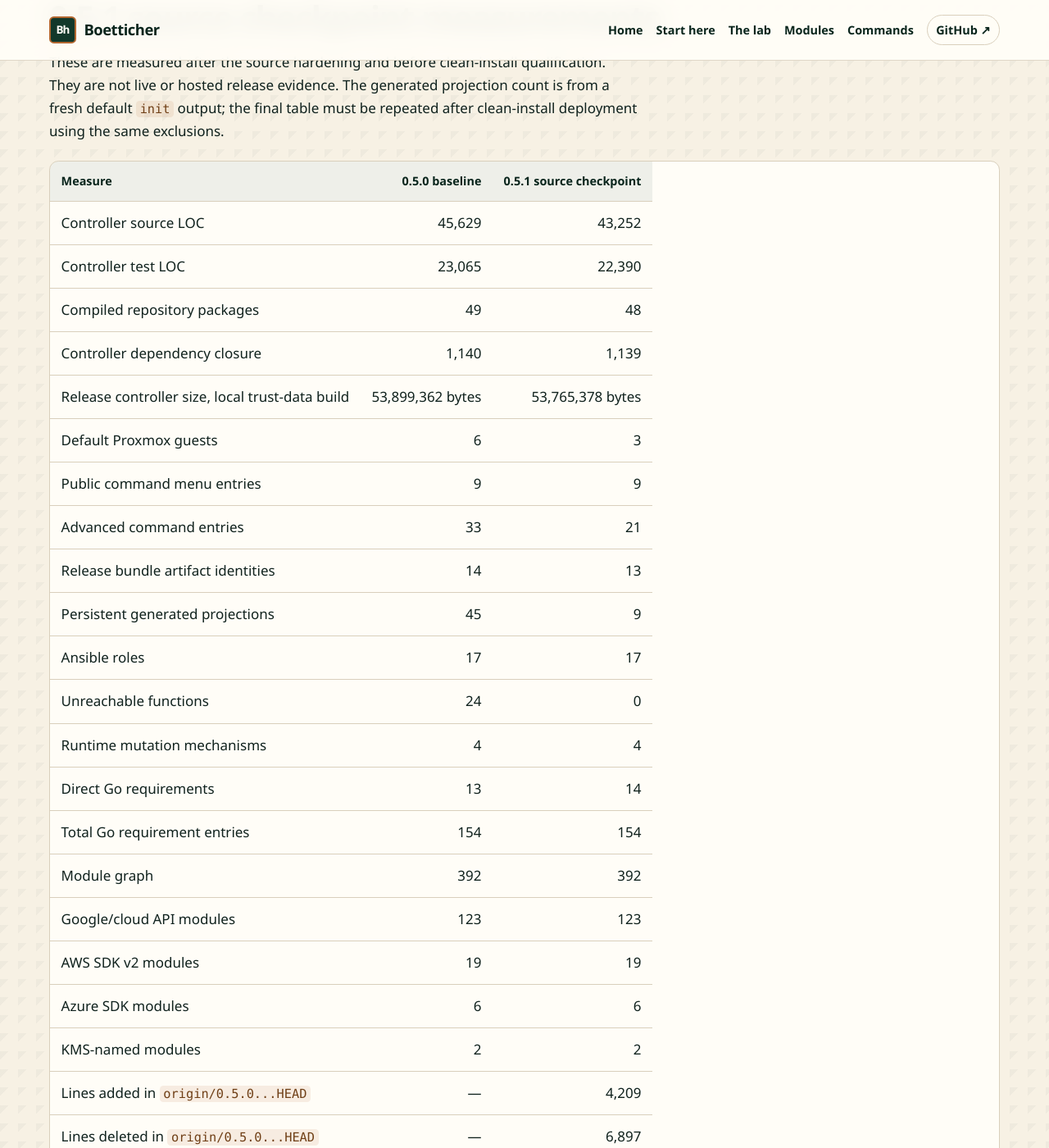
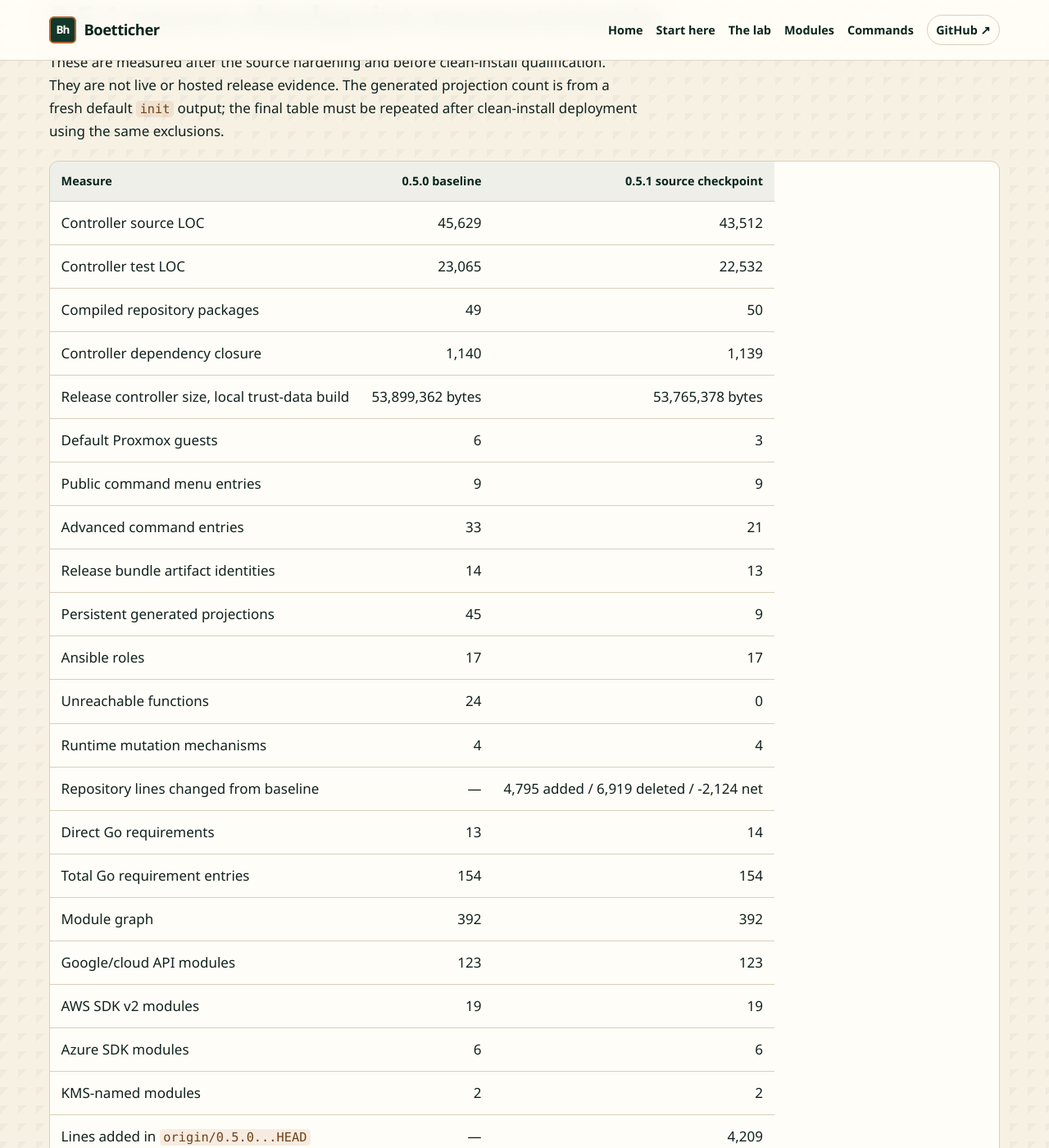
Before and after one commit to gofastercloud/boetticher, a Jekyll site: the page built from docs/release-hardening-0.5.1.md, in a window 1280 px wide and 1400 px high, scrolled down 3668 px. Shown: the whole window at 82% size. Built offline with Jekyll 4.4.1, drawn with Linux system fonts in a browser that asks for light colours; our own code applies the rules of GitHub Pages for plain Markdown files.

Commit message:
Refresh 0.5.1 exit measurements
Record the current controller, package, command, dead-code, and repository change measurements after artifact-input reuse hardening.

```diff
--- a/docs/release-hardening-0.5.1.md
+++ b/docs/release-hardening-0.5.1.md
@@ -97,9 +97,9 @@ repeated after clean-install deployment using the same exclusions.
 
 | Measure | 0.5.0 baseline | 0.5.1 source checkpoint |
 | --- | ---: | ---: |
-| Controller source LOC | 45,629 | 43,252 |
-| Controller test LOC | 23,065 | 22,390 |
-| Compiled repository packages | 49 | 48 |
+| Controller source LOC | 45,629 | 43,512 |
+| Controller test LOC | 23,065 | 22,532 |
+| Compiled repository packages | 49 | 50 |
 | Controller dependency closure | 1,140 | 1,139 |
 | Release controller size, local trust-data build | 53,899,362 bytes | 53,765,378 bytes |
 | Default Proxmox guests | 6 | 3 |
@@ -110,6 +110,7 @@ repeated after clean-install deployment using the same exclusions.
 | Ansible roles | 17 | 17 |
 | Unreachable functions | 24 | 0 |
 | Runtime mutation mechanisms | 4 | 4 |
+| Repository lines changed from baseline | — | 4,795 added / 6,919 deleted / -2,124 net |
 | Direct Go requirements | 13 | 14 |
 | Total Go requirement entries | 154 | 154 |
 | Module graph | 392 | 392 |
```
